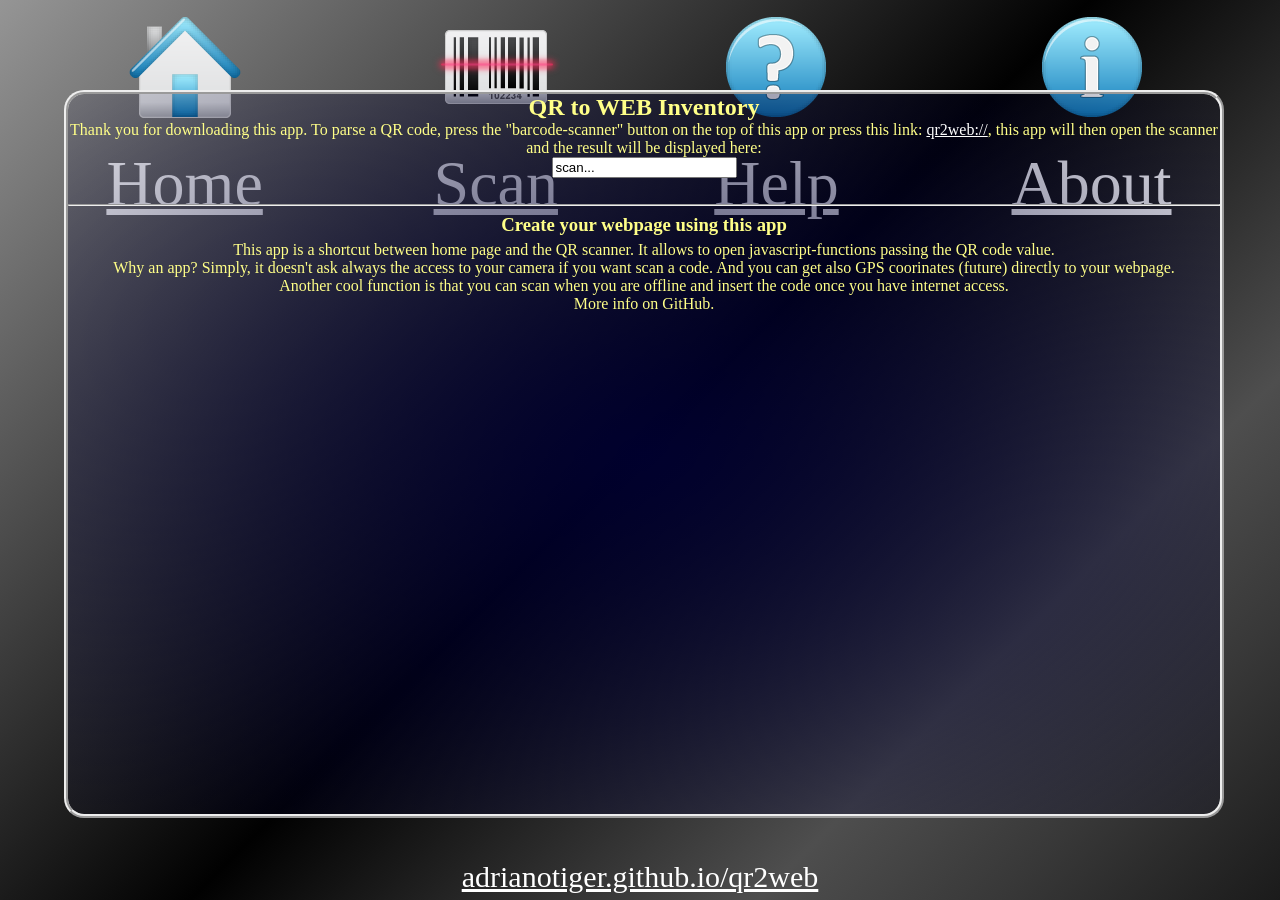
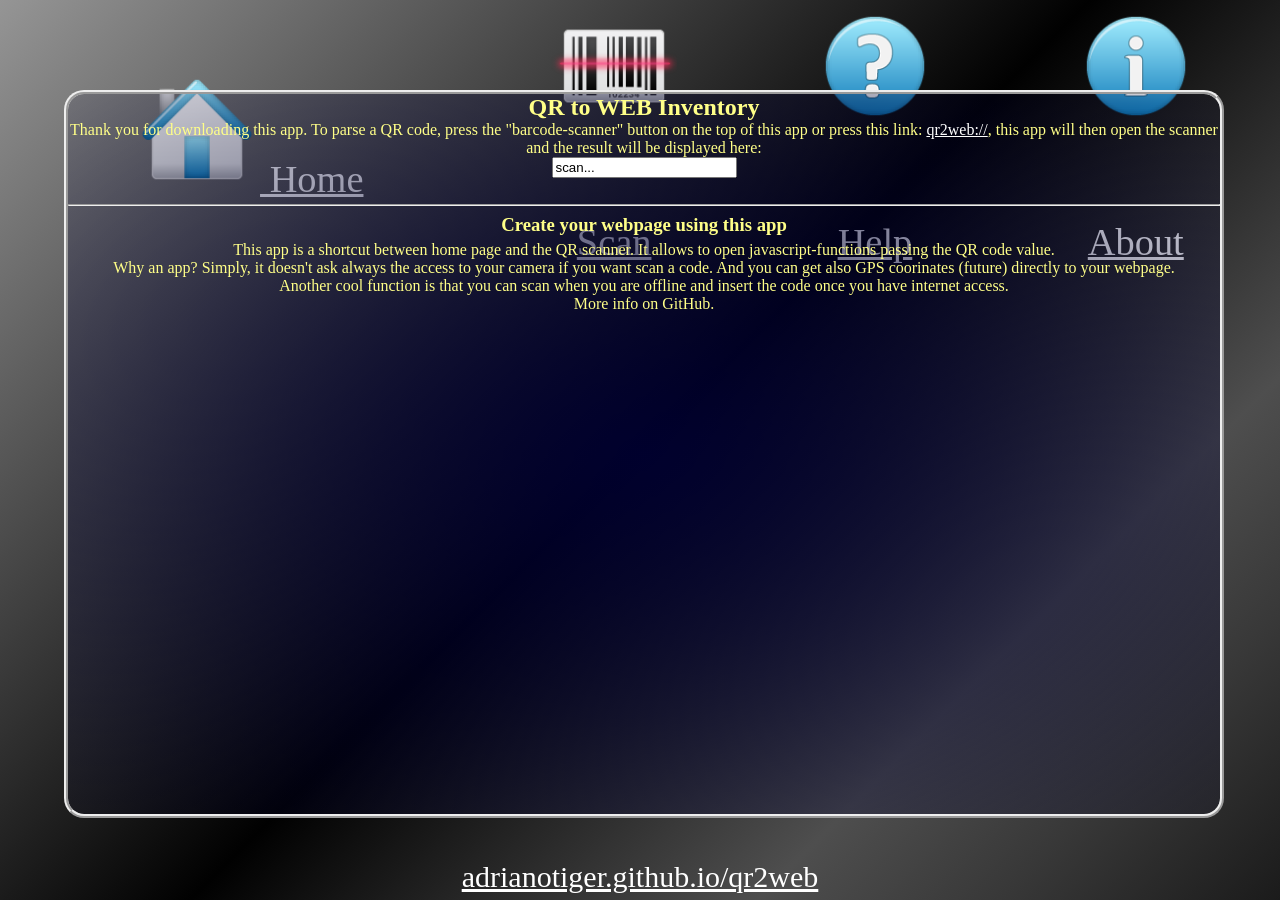
Before and after one commit to Adrianotiger/qr2web, a Jekyll site: the page built from index.html, in a window 1280 px wide. Built offline with Jekyll 4.4.1, drawn with Linux system fonts in a browser that asks for light colours.

Commit message:
Update default.html

```diff
--- a/_layouts/default.html
+++ b/_layouts/default.html
@@ -10,10 +10,10 @@
 			<nav>
 	    		<table>
 	        		<tr>
-					<td><a href="index.html"><img src="images/home.png"/><br>Home</a></td>
-					<td><a href="scan.html"><img src="images/scan.png"/><br>Scan</a></td>
-					<td><a href="help.html"><img src="images/help.png"/><br>Help</a></td>
-					<td><a href="info.html"><img src="images/info.png"/><br>About</a></td>
+					<td class="nav"><a href="index.html"><img src="images/home.png" style="height:14vh;"/> Home</a></td>
+					<td class="nav"><a href="scan.html"><img src="images/scan.png" style="height:14vh;"/><br>Scan</a></td>
+					<td class="nav"><a href="help.html"><img src="images/help.png" style="height:14vh;"/><br>Help</a></td>
+					<td class="nav"><a href="info.html"><img src="images/info.png" style="height:14vh;"/><br>About</a></td>
 				</tr>
 	    		</table>
 			</nav>
```
